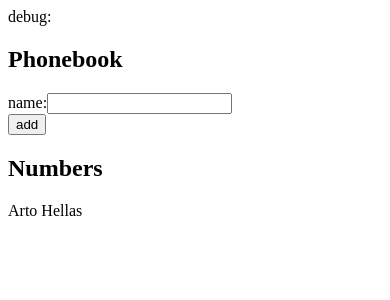
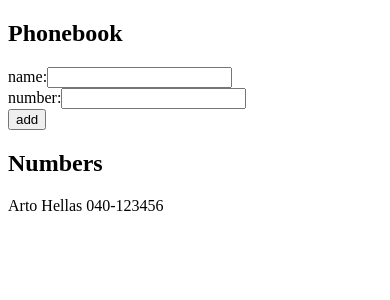
Before and after one commit to lsteen-prog/fullstackopen, a React (Vite) app in the folder part2/phonebook/: page / in a window 390 px wide. Shown: the top 300 px of the page. Built offline with nearby package versions, Linux system fonts and the light colour scheme.

Commit message:
phonebook part 3

```diff
--- a/part2/phonebook/src/App.jsx
+++ b/part2/phonebook/src/App.jsx
@@ -3,13 +3,19 @@
 
 const App = () => {
   const [persons, setPersons] = useState([
-    { name: 'Arto Hellas' }
+    { name: 'Arto Hellas', number: '040-123456'}
   ])
   const [newName, setNewName] = useState('')
+  const [newNumber, setNewNumber] = useState('')
 
   const handleNameChange = (event) => {
     setNewName(event.target.value)
   }
+
+  const handleNumberChange = (event) => {
+    setNewNumber(event.target.value)
+  }
+
   const addPerson = (event) => {
     event.preventDefault()
 
@@ -18,10 +24,12 @@
     }
     else {
       const personObject = {
-      name: newName
+        name: newName,
+        number: newNumber
       }
       setPersons(persons.concat(personObject))
       setNewName('')
+      setNewNumber('')
     }
   }
 
@@ -29,7 +37,6 @@
 
   return (
     <div>
-      <div>debug: {newName}</div>
       <h2>Phonebook</h2>
       <form onSubmit={addPerson}>
         <div>
@@ -37,6 +44,13 @@
           <input
             value={newName}
             onChange={handleNameChange}
+          />
+        </div>
+        <div>
+          number:
+          <input
+            value={newNumber}
+            onChange={handleNumberChange}
           />
         </div>
         <div>
--- a/part2/phonebook/src/components/Person.jsx
+++ b/part2/phonebook/src/components/Person.jsx
@@ -1,7 +1,7 @@
 const Person = ({ person }) => {
   return (
     <div>
-      {person.name}
+      {person.name} {person.number}
     </div>
   )
 }
```
Lines whose indentation alone changed are shown as unchanged.
